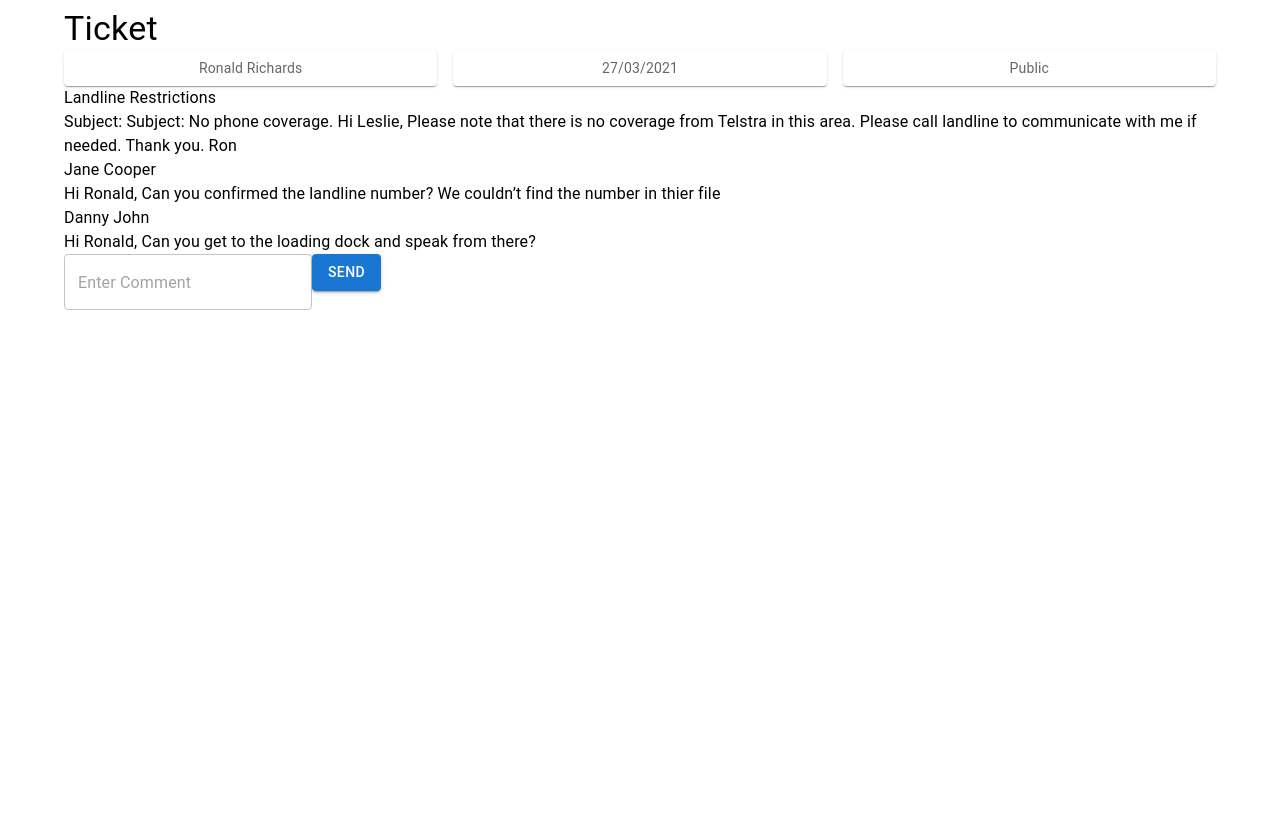
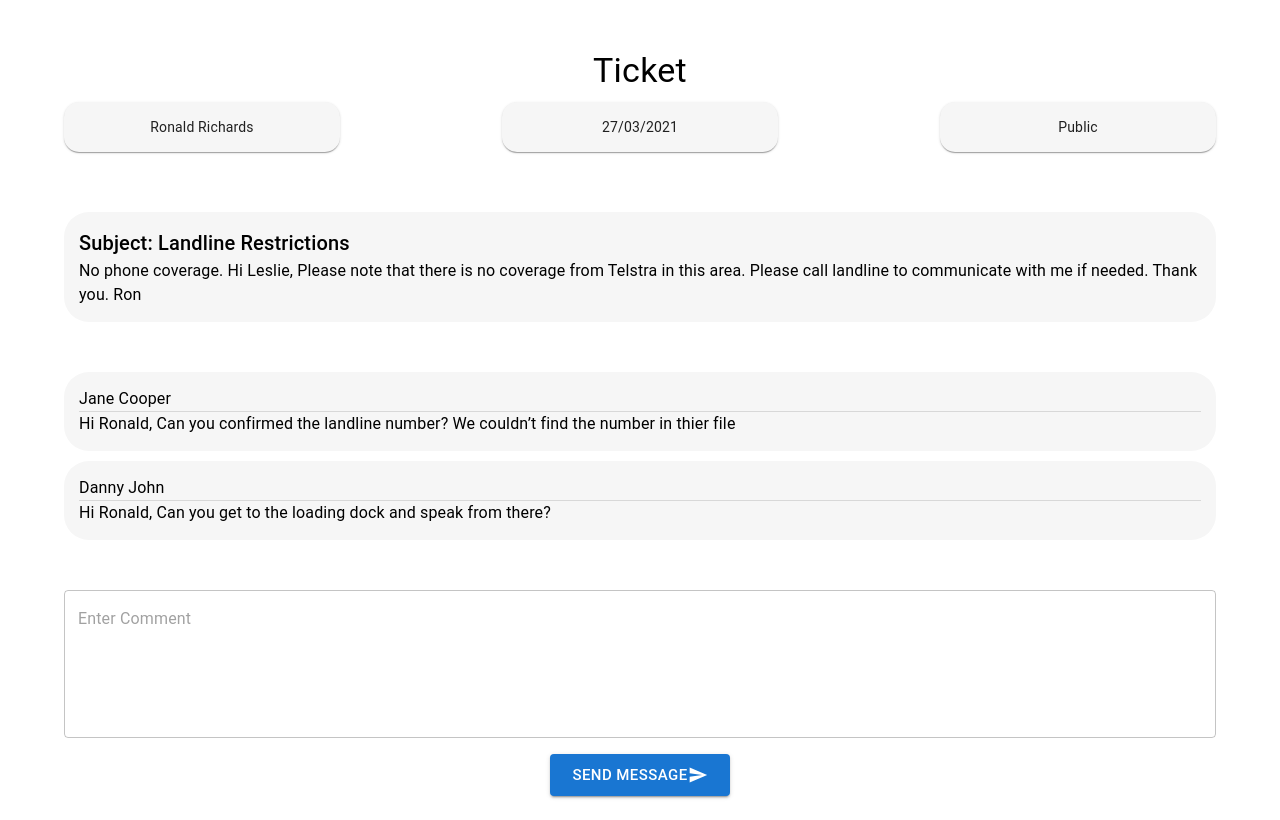
Before and after one commit to ahmetterturk/issue-management-client, a React (Create React App) app: page /issues/1 in a window 1280 px wide. Built offline with nearby package versions, Linux system fonts and the light colour scheme; no server answers.

Commit message:
style description, message, messages and message form components

```diff
--- a/src/components/IssuePage/IssueInfo/IssueInfo.js
+++ b/src/components/IssuePage/IssueInfo/IssueInfo.js
@@ -13,23 +13,25 @@
 
 const Item = styled(Paper)(({ theme }) => ({
   ...theme.typography.body2,
-  padding: theme.spacing(1),
   textAlign: 'center',
-  color: theme.palette.text.secondary,
+  backgroundColor: '#F6F6F6',
+  borderRadius: '15px',
+  margin: '10px 0',
+  padding: '15px',
 }));
 
 const IssueInfo = ({ issueData }) => {
   const classes = useStyles();
 
   return (
-    <Grid container spacing={2}>
-      <Grid item xs={10} md={4}>
-        <Item>{issueData.author}</Item>
+    <Grid justifyContent="space-between" container spacing={2}>
+      <Grid item xs={6} md={3}>
+        <Item className={classes.infoContainer}>{issueData.author}</Item>
       </Grid>
-      <Grid item xs={10} md={4}>
+      <Grid item xs={6} md={3}>
         <Item>{issueData.date}</Item>
       </Grid>
-      <Grid item xs={10} md={4}>
+      <Grid item xs={6} md={3}>
         <Item>{issueData.status}</Item>
       </Grid>
     </Grid>
--- a/src/components/IssuePage/IssuePage.js
+++ b/src/components/IssuePage/IssuePage.js
@@ -1,19 +1,25 @@
-import { Box, Container, Paper, Typography } from '@mui/material';
+import { Container, Typography } from '@mui/material';
 import React from 'react';
 import Messages from './Messages/Messages';
 import issueData from './issueData';
 import IssueInfo from './IssueInfo/IssueInfo';
+import useStyles from './styles';
 
 const IssuePage = () => {
+  const classes = useStyles();
   return (
     <>
-      <Container>
-        <Typography variant="h4">Ticket</Typography>
+      <Container className={classes.container}>
+        <Typography className={classes.header} variant="h4">
+          Ticket
+        </Typography>
 
         <IssueInfo issueData={issueData} />
 
-        <Typography>{issueData.title}</Typography>
-        <Typography>Subject: {issueData.subject}</Typography>
+        <div className={classes.descriptionContainer}>
+          <Typography variant="h6">Subject: {issueData.title}</Typography>
+          <Typography>{issueData.subject}</Typography>
+        </div>
 
         <Messages messages={issueData.messages} />
       </Container>
--- a/src/components/IssuePage/Message/Message.js
+++ b/src/components/IssuePage/Message/Message.js
@@ -1,11 +1,16 @@
-import { Typography } from '@mui/material';
+import { Divider, Grid, Typography } from '@mui/material';
 import React from 'react';
+import useStyles from './styles';
 
 const Message = ({ message }) => {
   console.log(message);
+
+  const classes = useStyles();
+
   return (
-    <div>
+    <div className={classes.container}>
       <Typography>{message.author}</Typography>
+      <Divider />
       <Typography>{message.message}</Typography>
     </div>
   );
--- a/src/components/IssuePage/Message/styles.js
+++ b/src/components/IssuePage/Message/styles.js
@@ -0,0 +1,12 @@
+import { makeStyles } from '@mui/styles';
+
+const useStyles = makeStyles((theme) => ({
+  container: {
+    backgroundColor: '#F6F6F6',
+    borderRadius: '25px',
+    margin: '10px 0',
+    padding: '15px',
+  },
+}));
+
+export default useStyles;
--- a/src/components/IssuePage/MessageForm/MessageForm.js
+++ b/src/components/IssuePage/MessageForm/MessageForm.js
@@ -1,12 +1,28 @@
-import { Button, TextField } from '@mui/material';
+import { Button, TextField, Grid } from '@mui/material';
 import React from 'react';
+import useStyles from './styles';
+import SendIcon from '@mui/icons-material/Send';
 
 const MessageForm = () => {
+  const classes = useStyles();
+
   return (
-    <div>
-      <TextField placeholder="Enter Comment"></TextField>
-      <Button variant="contained">Send</Button>
-    </div>
+    <Grid className={classes.formContainer} container justifyContent="center">
+      <TextField
+        fullWidth={true}
+        placeholder="Enter Comment"
+        multiline
+        rows={5}
+      ></TextField>
+      <Button
+        size="large"
+        sx={{ m: 2 }}
+        className={classes.sendButton}
+        variant="contained"
+      >
+        Send Message <SendIcon fontSize="small" className={classes.sendIcon} />
+      </Button>
+    </Grid>
   );
 };
 
--- a/src/components/IssuePage/MessageForm/styles.js
+++ b/src/components/IssuePage/MessageForm/styles.js
@@ -0,0 +1,9 @@
+import { makeStyles } from '@mui/styles';
+
+const useStyles = makeStyles((theme) => ({
+  formContainer: {
+    marginTop: '50px',
+  },
+}));
+
+export default useStyles;
--- a/src/components/IssuePage/issueData.js
+++ b/src/components/IssuePage/issueData.js
@@ -4,7 +4,7 @@
   date: '27/03/2021',
   status: 'Public',
   subject:
-    'Subject: No phone coverage. Hi Leslie, Please note that there is no coverage from Telstra in this area. Please call landline to communicate with me if needed. Thank you. Ron',
+    'No phone coverage. Hi Leslie, Please note that there is no coverage from Telstra in this area. Please call landline to communicate with me if needed. Thank you. Ron',
   messages: [
     {
       author: 'Jane Cooper',
@@ -17,6 +17,13 @@
         'Hi Ronald, Can you get to the loading dock and speak from there?',
     },
   ],
+  people: [
+    'Harry Potter',
+    'Hermoine Granger',
+    'Ronny Weasly',
+    'Lord Dumbledore',
+    'Professor Voldemort',
+  ],
 };
 
 export default issueData;
--- a/src/components/IssuePage/styles.js
+++ b/src/components/IssuePage/styles.js
@@ -0,0 +1,21 @@
+import { makeStyles } from '@mui/styles';
+
+const useStyles = makeStyles((theme) => ({
+  container: {
+    marginTop: '50px',
+  },
+  descriptionContainer: {
+    backgroundColor: '#F6F6F6',
+    borderRadius: '25px',
+    margin: '50px 0',
+    padding: '15px',
+  },
+  sendIcon: {
+    paddingLeft: '20px',
+  },
+  header: {
+    textAlign: 'center',
+  },
+}));
+
+export default useStyles;
```
Also changed, not shown: src/components/IssuePage/IssueInfo/styles.js (+12 -0 lines).
